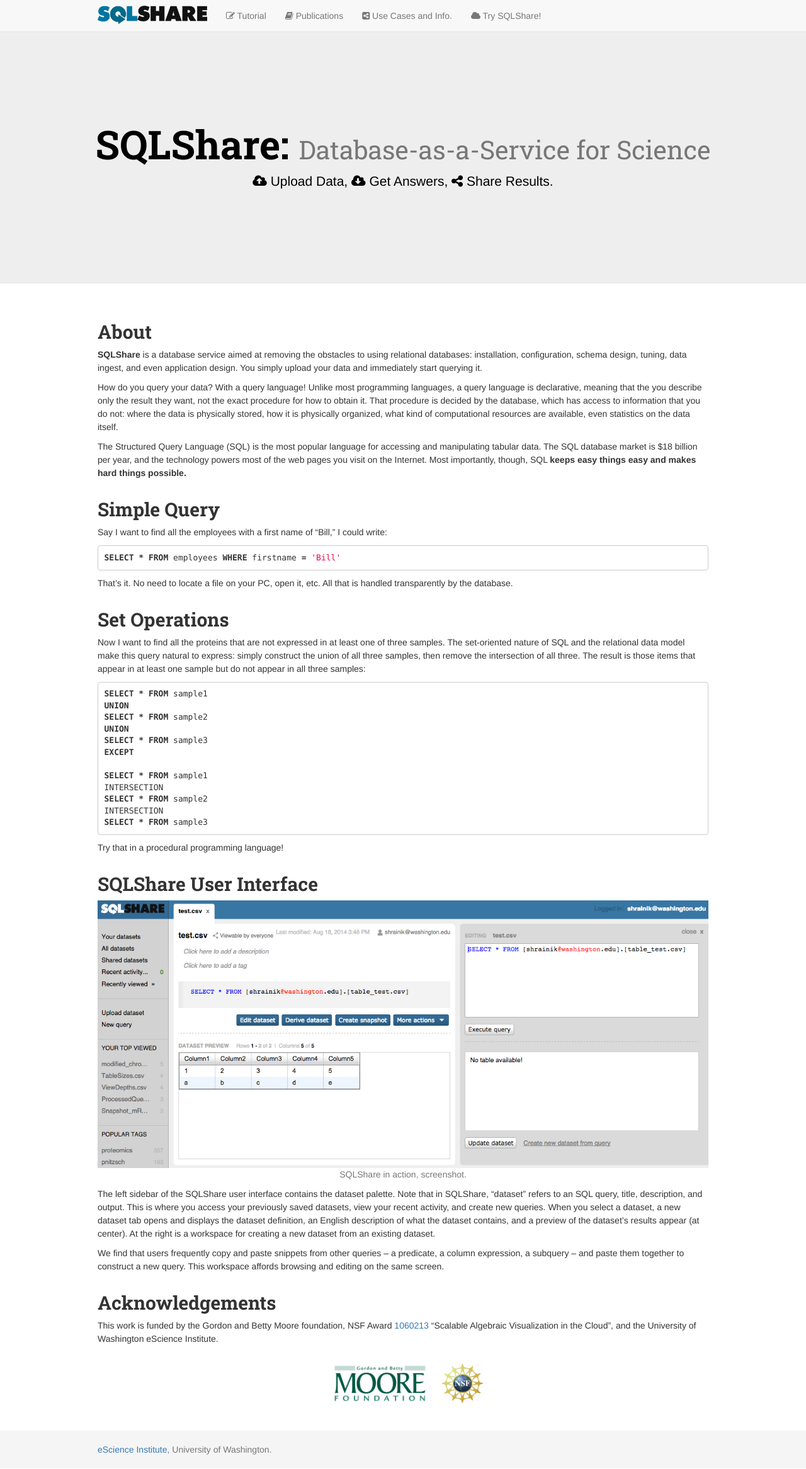
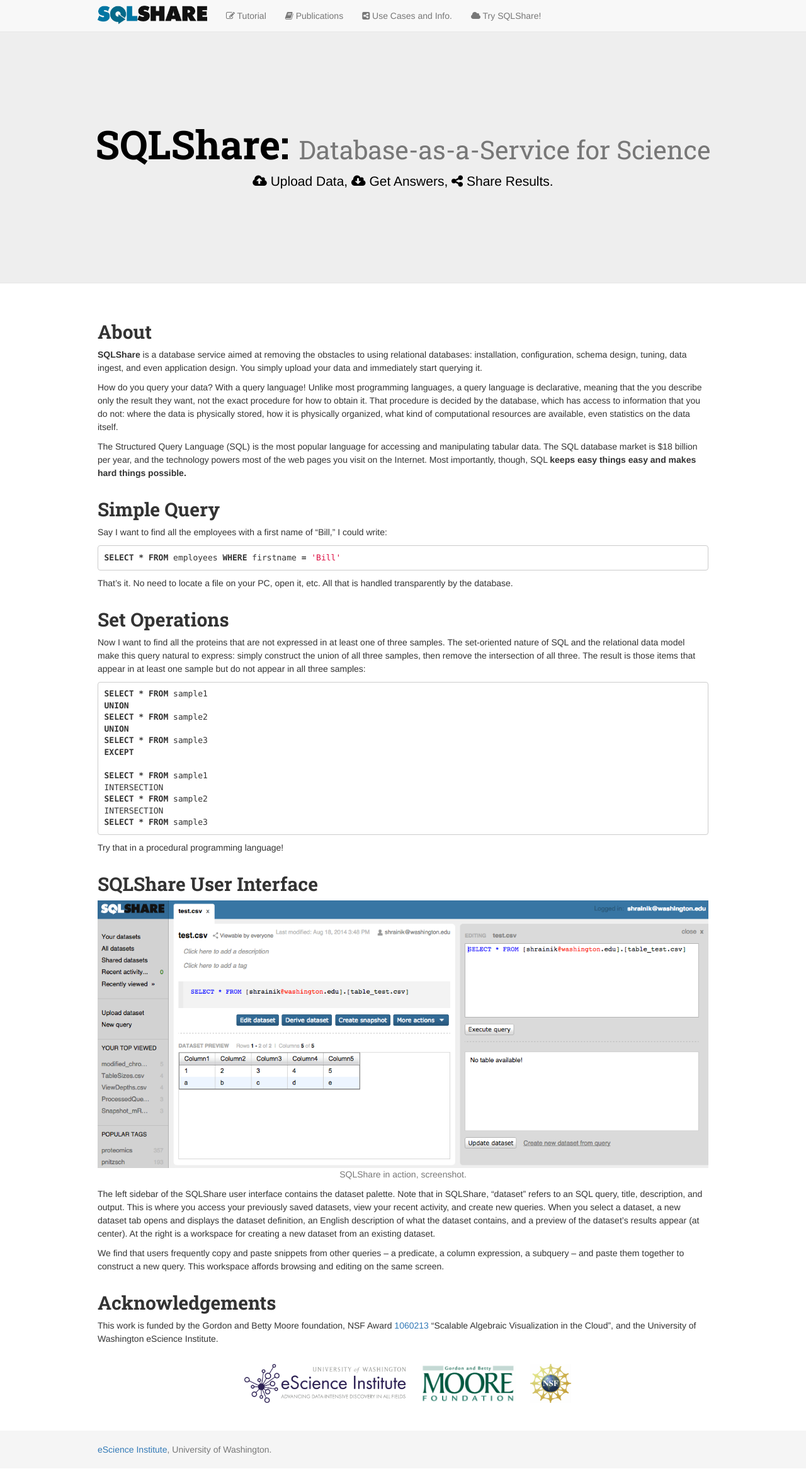
Before and after one commit to uwescience/sqlshare, a Jekyll site: the page built from index.markdown, in a window 1280 px wide. Shown: the whole page at 63% size. Built offline with Jekyll 4.4.1, drawn with Linux system fonts in a browser that asks for light colours; nearby versions of some CDN libraries; Markdown is read by kramdown in place of the engine named in the settings.

Commit message:
adding eScience logo

```diff
--- a/index.markdown
+++ b/index.markdown
@@ -63,6 +63,9 @@
 This work is funded by the Gordon and Betty Moore foundation, NSF Award [1060213](http://www.nsf.gov/awardsearch/showAward?AWD_ID=1060213) "Scalable Algebraic Visualization in the Cloud", and the University of Washington eScience Institute.
 
 <div height="50" class="flexcontainer">
+<a href="http://escience.washington.edu">
+    <img src="{{ site.baseurl}}/images/logo-eScience.png" class="img-thumbnail" style="min-height:70px; height:70px;">
+</a>
 <img src="{{ site.baseurl}}/images/logo-moore.png" class="img-thumbnail" style="min-height:70px; height:70px;">
 <img src="{{ site.baseurl}}/images/logo-nsf.jpeg" class="img-thumbnail" style="min-height:70px; height:70px;">
 </div>
```
Also changed, not shown: images/logo-eScience.png (added).
